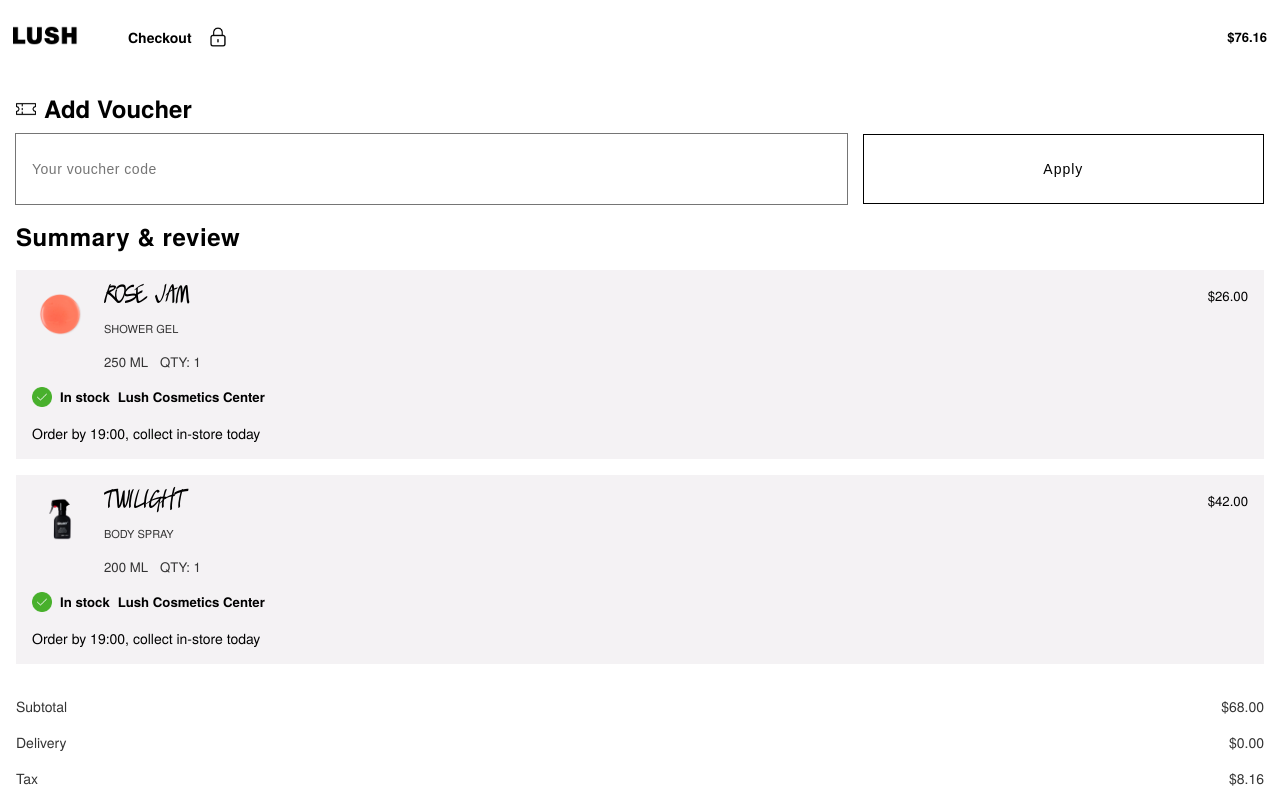
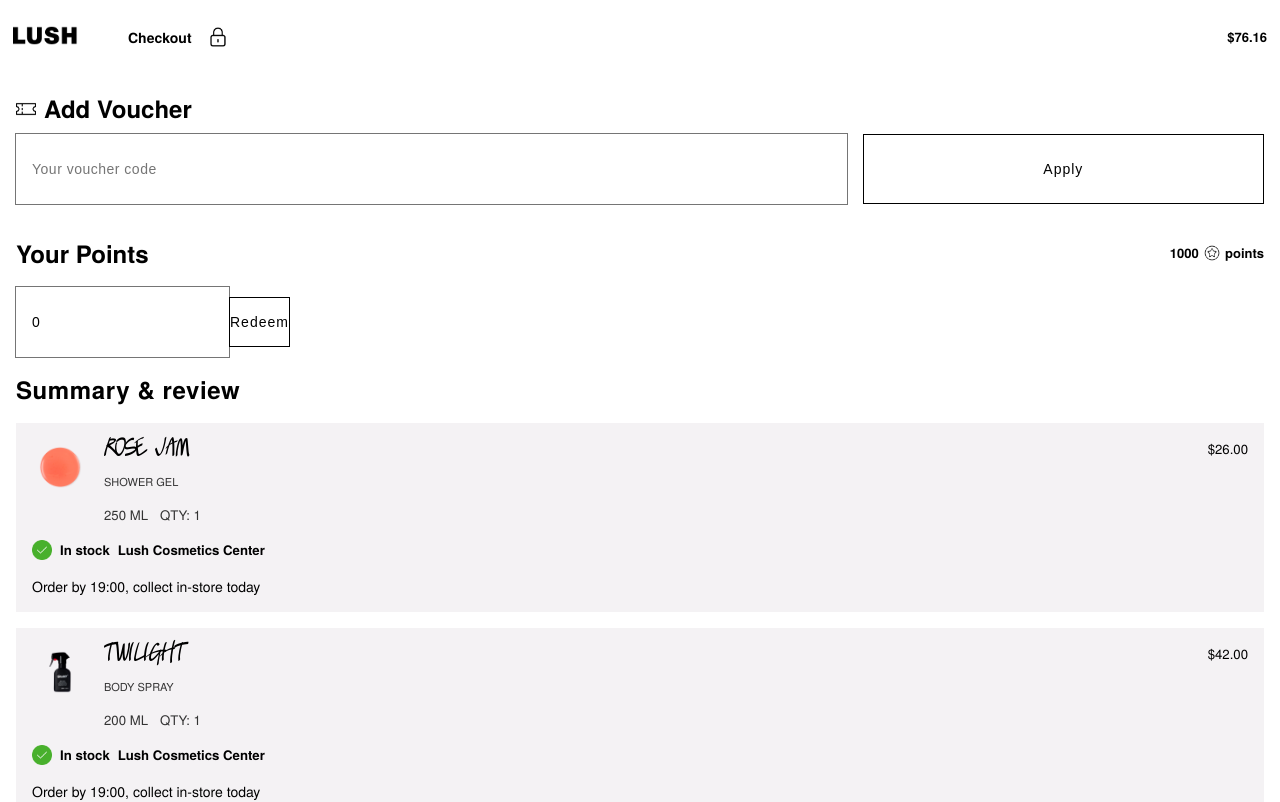
Before and after one commit to Mahdisahar/code-collective-client, a React (Create React App) app: page /checkout in a window 1280 px wide. Shown: the top 802 px of the page. Built offline with nearby package versions, Linux system fonts and the light colour scheme.

Commit message:
Add logic to redeem points section

```diff
--- a/src/pages/CheckoutPage/CheckoutPage.jsx
+++ b/src/pages/CheckoutPage/CheckoutPage.jsx
@@ -6,13 +6,32 @@
 import padlock from "../../assets/icons/padlock.png";
 import check from "../../assets/icons/circle.png";
 import voucher from "../../assets/icons/voucher.png";
+import redeem from "../../assets/icons/star_3386686.png";
 
-import { NavLink, Link } from "react-router-dom";
+import React, { useState } from "react";
+import { Link } from "react-router-dom";
 
 function CheckoutPage() {
   const handleSubmit = (event) => {
     event.preventDefault();
   };
+
+  const [points, setPoints] = useState(1000); // Example points
+  const [redeemPoints, setRedeemPoints] = useState(0);
+  const [discountApplied, setDiscountApplied] = useState(false); // State to track if discount has been applied
+
+
+  const handleRedeemPoints = () => {
+    setPoints((prevPoints) => prevPoints - redeemPoints);
+    setRedeemPoints(0); // Reset redeemPoints after redeeming
+    setDiscountApplied(true); // Set discountApplied to true after redeeming points
+  };
+
+  const handleInputChange = (e) => {
+    const { value } = e.target;
+    setRedeemPoints(parseInt(value) || 0); // Ensure value is a number
+  };
+
   return (
     <>
       <header className="checkout-header">
@@ -33,7 +52,6 @@
       </header>
       <main>
         <div className="checkout-page">
-
           {/* Voucher */}
           <section>
             <form
@@ -58,6 +76,46 @@
                   placeholder="Your voucher code"
                 ></input>
                 <button className="checkout-page__apply">Apply</button>
+              </div>
+            </form>
+          </section>
+
+          {/* Redeem points */}
+          <section>
+            <form
+              id="redeem"
+              className="checkout-page__form"
+              onSubmit={handleSubmit}
+            >
+              <div className="checkout-page__redeem">
+                <h2 className="checkout-page__title">Your Points</h2>
+                <p className="checkout-page__points">
+                  {points}
+                  <img
+                    src={redeem}
+                    alt="redeem-icon"
+                    className="checkout-page__icon"
+                  />
+                  points
+                </p>
+              </div>
+              <div className="checkout-page__redeem-form">
+                <input
+                  type="number"
+                  name="redeem"
+                  id="redeem"
+                  className="checkout-page__code"
+                  placeholder="Enter points to redeem"
+                  value={redeemPoints}
+                  onChange={handleInputChange}
+                ></input>
+                <button
+                  className="checkout-page__apply"
+                  onClick={handleRedeemPoints}
+                >
+                  Redeem
+                </button>
+                {discountApplied && <p>Your discount has been applied</p>}
               </div>
             </form>
           </section>
@@ -157,7 +215,6 @@
               <p>$76.16</p>
             </div>
           </section>
-
         </div>
       </main>
     </>
--- a/src/pages/CheckoutPage/CheckoutPage.scss
+++ b/src/pages/CheckoutPage/CheckoutPage.scss
@@ -152,6 +152,22 @@
 &__form {
   padding: 1rem 0;
 }
+
+&__points {
+  font-size: $mobile-font-size-from-price;
+  line-height: $mobile-from-price-line-height;
+  font-weight: $font-weight-bold;
+  display:flex;
+  gap:0.2rem;
+  align-items: center;
+}
+
+&__redeem {
+  display: flex;
+  justify-content: space-between;
+  align-items: center;
+  padding-bottom: 1rem;
+}
 }
 
 .checkout-header {
```
Also changed, not shown: src/assets/icons/star_3386686.png (added).
